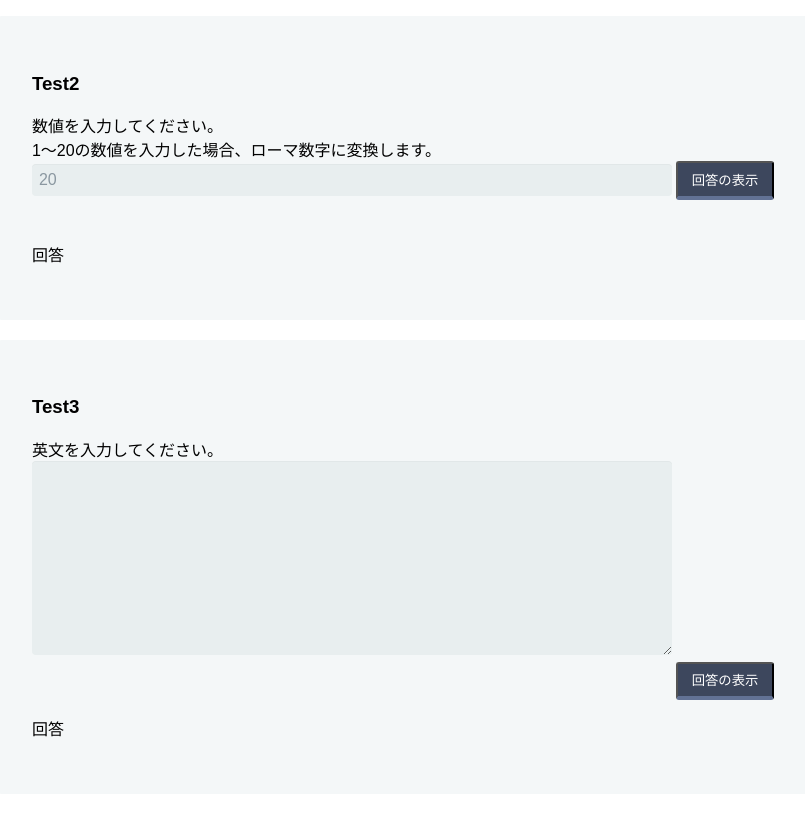
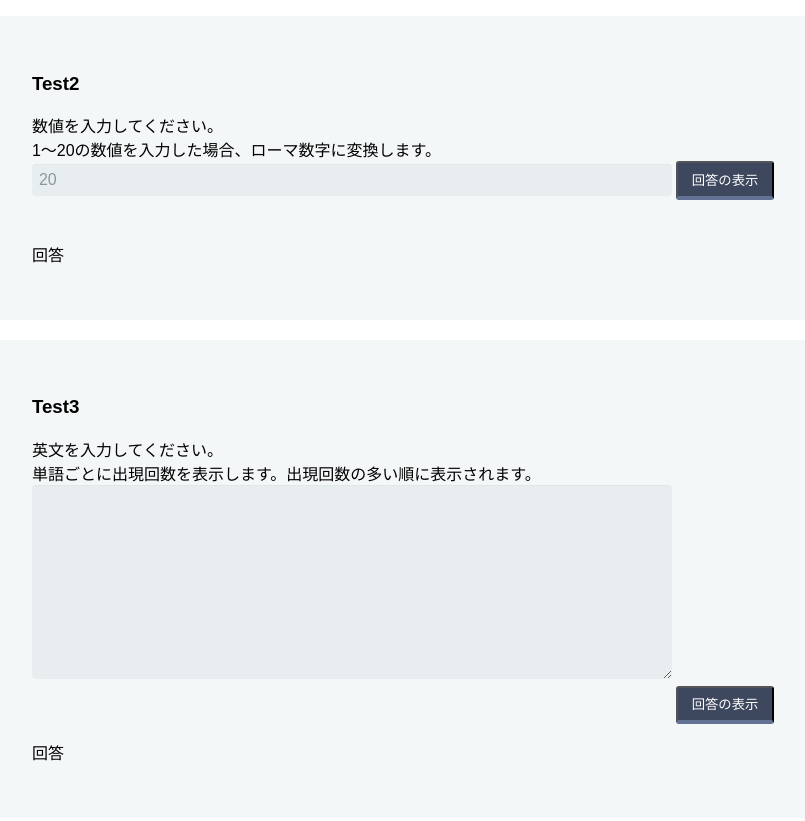
Before and after one commit to amapyon/first_github, a plain HTML site: page index.html in a window 1280 px wide. Shown: the part 342-1163 px from the top of the page, without its empty margins (24-829 px from the left). Drawn offline with Linux system fonts and the light colour scheme.

Commit message:
コミット

```diff
--- a/index.html
+++ b/index.html
@@ -40,7 +40,8 @@
   </div>
 
   <div class="test3">
-    <h3>Test3</h3> 英文を入力してください。
+    <h3>Test3</h3> 英文を入力してください。<br>
+    単語ごとに出現回数を表示します。出現回数の多い順に表示されます。
     <br>
     <textarea name="example" class="textarea" cols="50" rows="10" id="input3"></textarea>
     <input type="button" id="request3" class="button" value="回答の表示">
```
